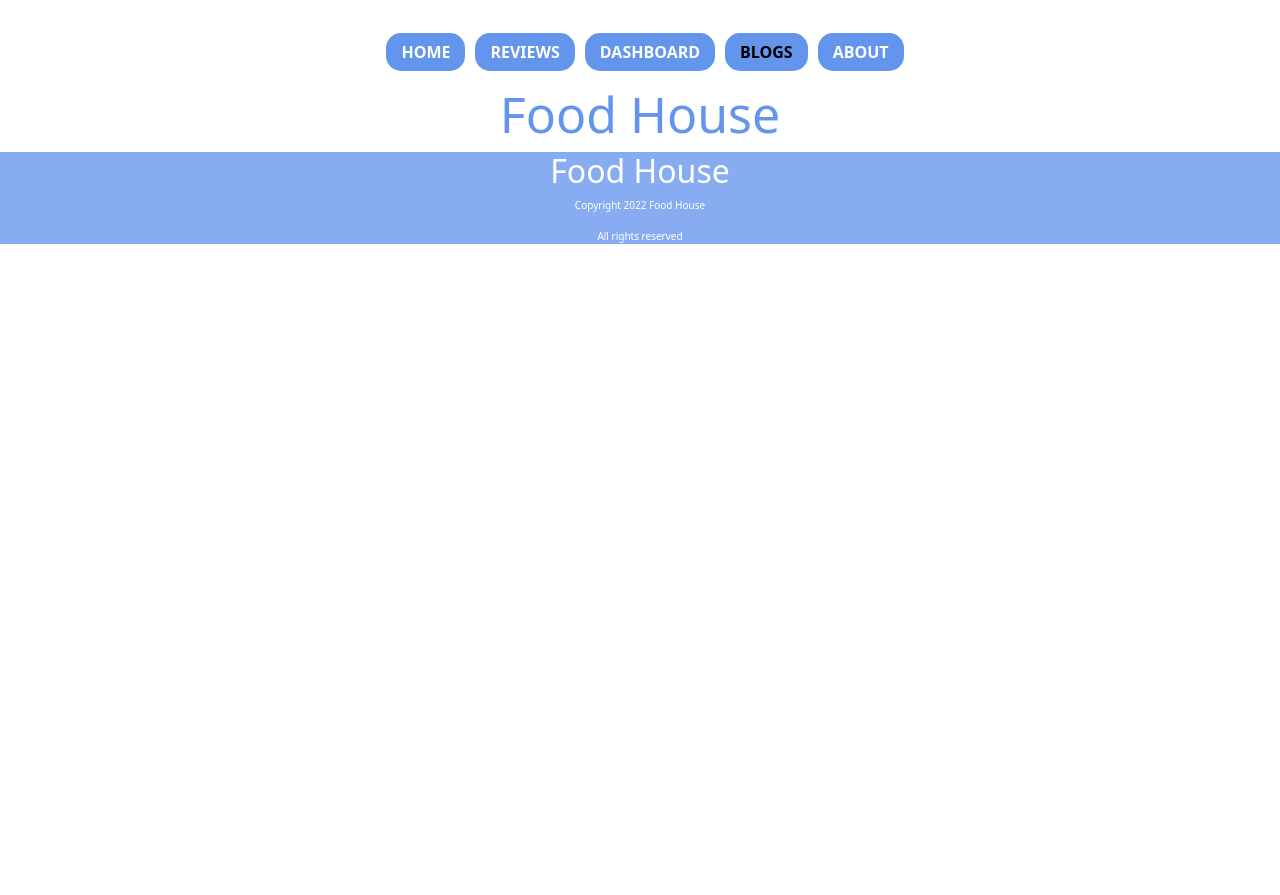
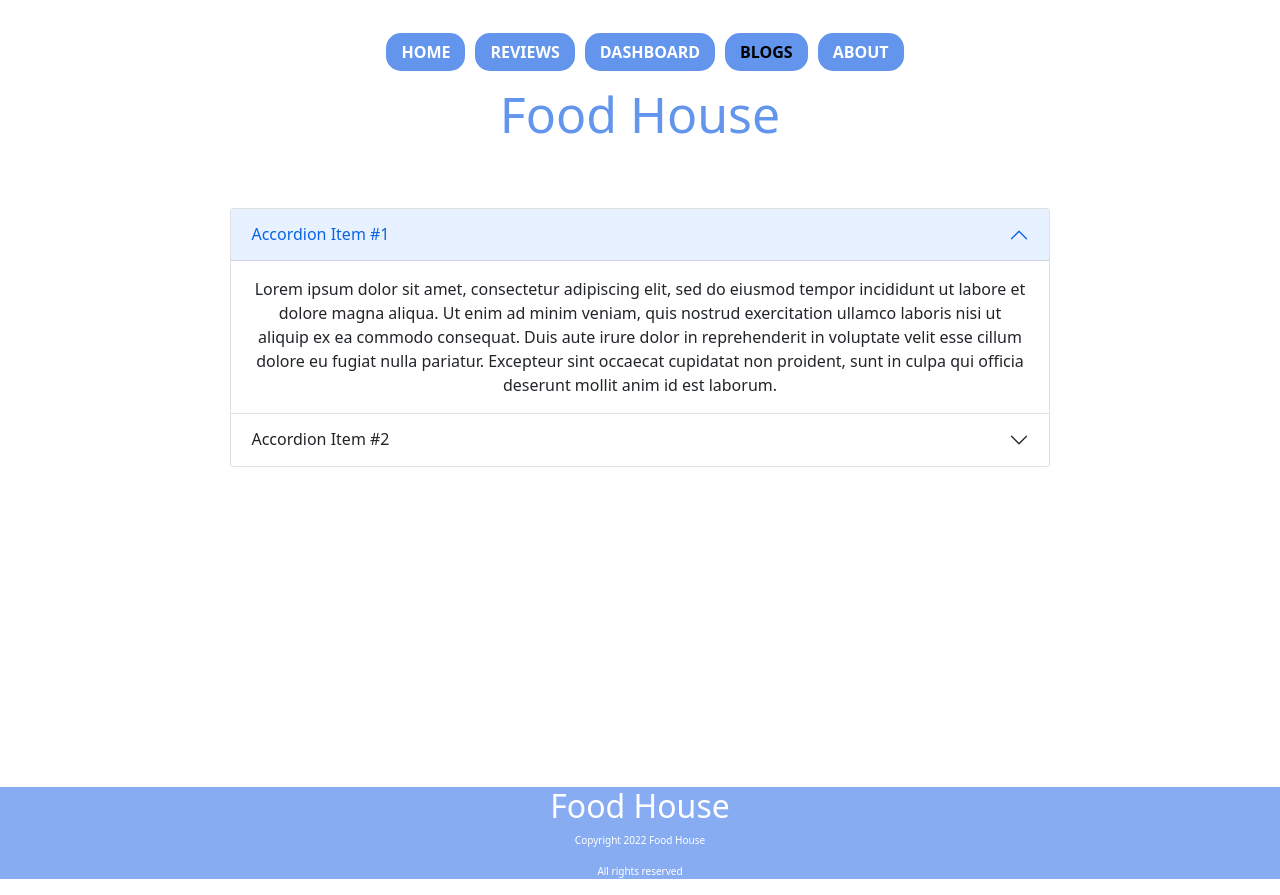
Before and after one commit to rana135/food-house, a React (Create React App) app: page /blogs in a window 1280 px wide. Before the commit the page ends 800 px from the top, so only its background shows below. Built offline with nearby package versions, Linux system fonts and the light colour scheme.

Commit message:
cordion part almost done

```diff
--- a/src/App.js
+++ b/src/App.js
@@ -1,4 +1,3 @@
-import logo from './logo.svg';
 import './App.css';
 import { Route, Routes } from 'react-router-dom';
 import Home from './components/Home/Home';
--- a/src/components/About/About.js
+++ b/src/components/About/About.js
@@ -2,7 +2,7 @@
 
 const About = () => {
     return (
-        <div>
+        <div style={{marginBottom:"40%"}}>
 
         </div>
     );
--- /dev/null
+++ b/src/components/Blogs/Blogs.css
@@ -0,0 +1,7 @@
+.accordion{
+    width: 80%;
+    text-align: center;
+    margin: 0 auto;
+    margin-bottom: 25%;
+    margin-top: 5%;
+}
--- a/src/components/Blogs/Blogs.js
+++ b/src/components/Blogs/Blogs.js
@@ -1,9 +1,36 @@
 import React from 'react';
+import { Accordion } from 'react-bootstrap';
+import './Blogs.css'
 
 const Blogs = () => {
     return (
-        <div>
-
+        <div className='accordion'>
+            <Accordion defaultActiveKey="0">
+  <Accordion.Item eventKey="0">
+    <Accordion.Header>Accordion Item #1</Accordion.Header>
+    <Accordion.Body>
+      Lorem ipsum dolor sit amet, consectetur adipiscing elit, sed do eiusmod
+      tempor incididunt ut labore et dolore magna aliqua. Ut enim ad minim
+      veniam, quis nostrud exercitation ullamco laboris nisi ut aliquip ex ea
+      commodo consequat. Duis aute irure dolor in reprehenderit in voluptate
+      velit esse cillum dolore eu fugiat nulla pariatur. Excepteur sint occaecat
+      cupidatat non proident, sunt in culpa qui officia deserunt mollit anim id
+      est laborum.
+    </Accordion.Body>
+  </Accordion.Item>
+  <Accordion.Item eventKey="1">
+    <Accordion.Header>Accordion Item #2</Accordion.Header>
+    <Accordion.Body>
+      Lorem ipsum dolor sit amet, consectetur adipiscing elit, sed do eiusmod
+      tempor incididunt ut labore et dolore magna aliqua. Ut enim ad minim
+      veniam, quis nostrud exercitation ullamco laboris nisi ut aliquip ex ea
+      commodo consequat. Duis aute irure dolor in reprehenderit in voluptate
+      velit esse cillum dolore eu fugiat nulla pariatur. Excepteur sint occaecat
+      cupidatat non proident, sunt in culpa qui officia deserunt mollit anim id
+      est laborum.
+    </Accordion.Body>
+  </Accordion.Item>
+</Accordion>
         </div>
     );
 };
```
